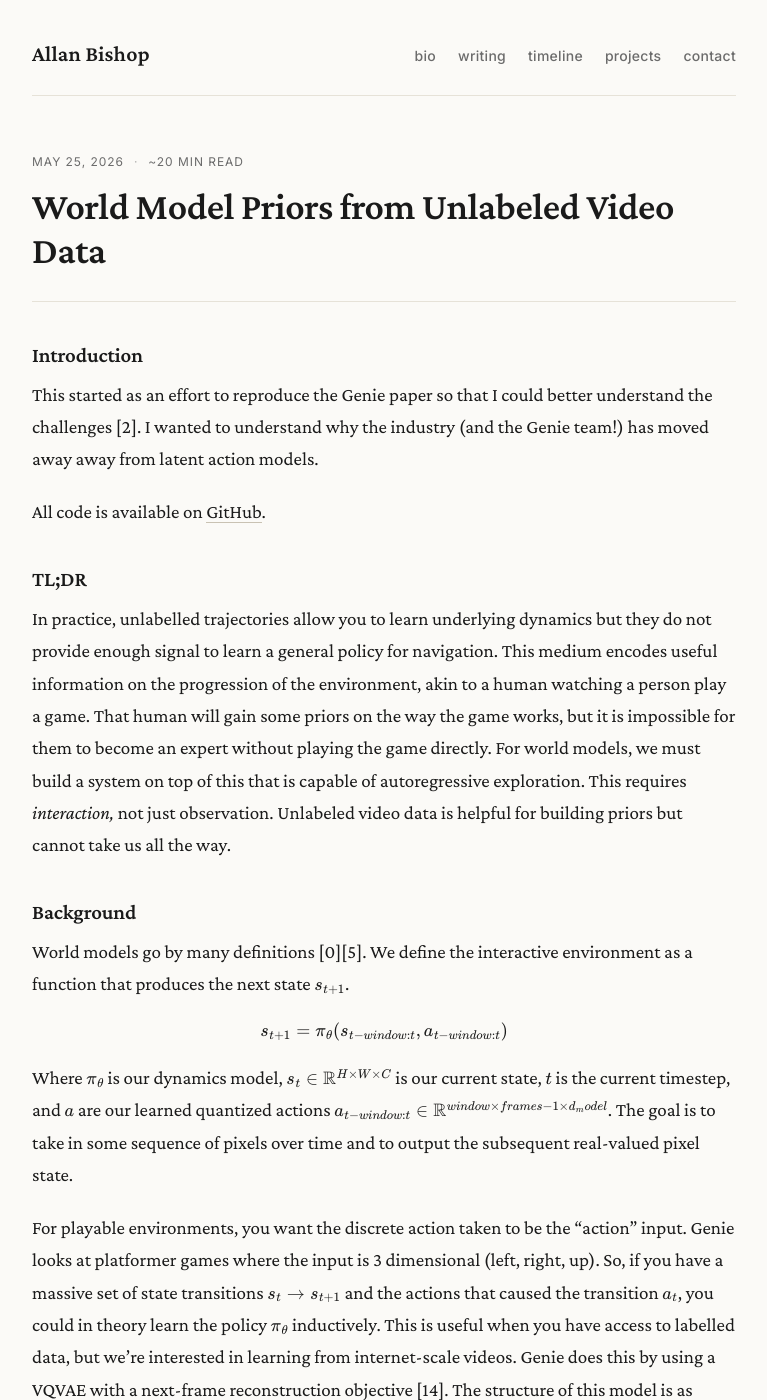
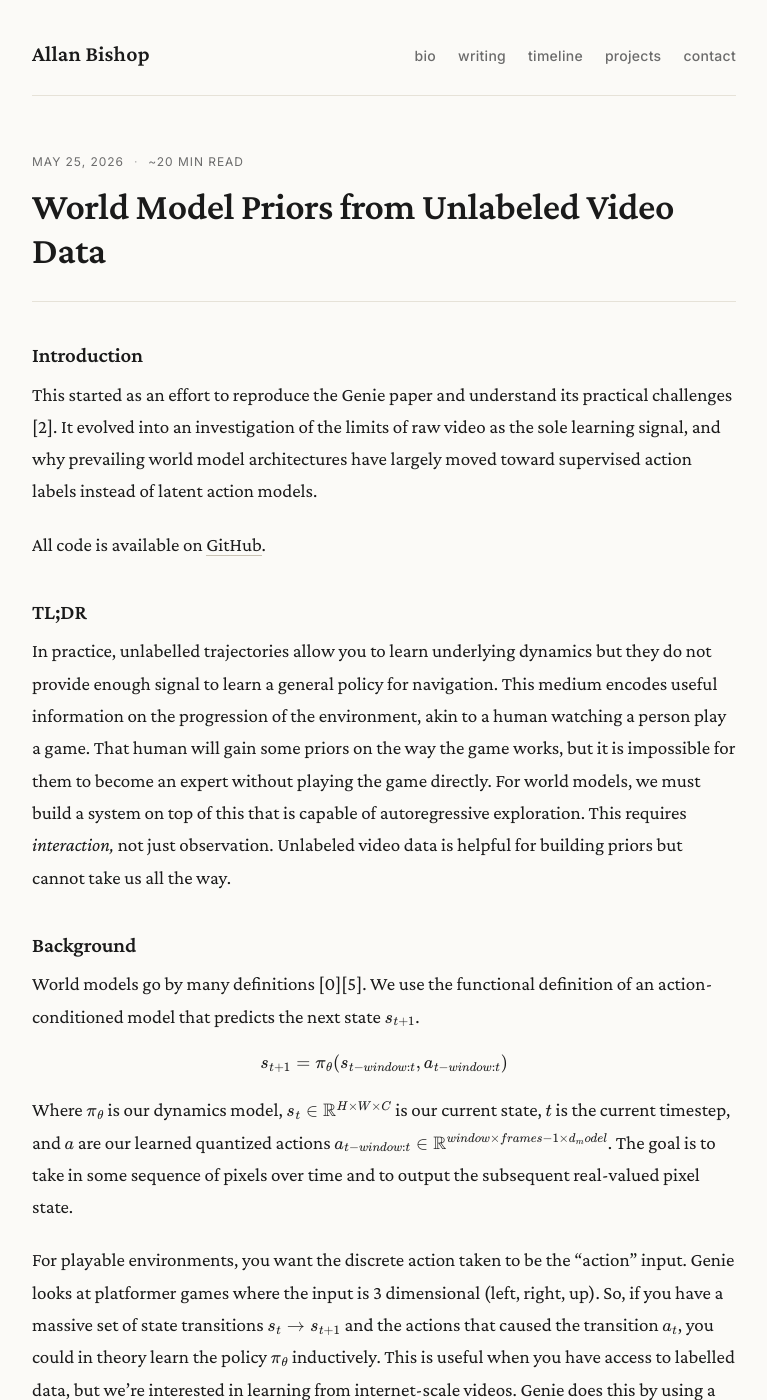
Before and after one commit to adb262/adb262.github.io, a Jekyll site: the page built from blogs/world_model_priors/index.md, in a window 1280 px wide and 1400 px high. Shown: the whole window, without its empty margins (256-1023 px from the left). Built offline with Jekyll 4.4.1, drawn with Linux system fonts in a browser that asks for light colours.

Commit message:
Slight changes to wording

```diff
--- a/blogs/world_model_priors/index.md
+++ b/blogs/world_model_priors/index.md
@@ -9,7 +9,7 @@ read_minutes: 20
 
 ### Introduction
 
-This started as an effort to reproduce the Genie paper so that I could better understand the challenges [2]. I wanted to understand why the industry (and the Genie team!) has moved away away from latent action models.
+This started as an effort to reproduce the Genie paper and understand its practical challenges [2]. It evolved into an investigation of the limits of raw video as the sole learning signal, and why prevailing world model architectures have largely moved toward supervised action labels instead of latent action models.
 
 All code is available on [GitHub](https://github.com/adb262/Gaia).
 
@@ -19,7 +19,7 @@ In practice, unlabelled trajectories allow you to learn underlying dynamics but
 
 ### Background
 
-World models go by many definitions [0][5]. We define the interactive environment as a function that produces the next state $s_{t+1}$.
+World models go by many definitions [0][5]. We use the functional definition of an action-conditioned model that predicts the next state $s_{t+1}$.
 
 $$
 s_{t+1} = \pi_\theta(s_{t-window:t}, a_{t-window:t})
```
